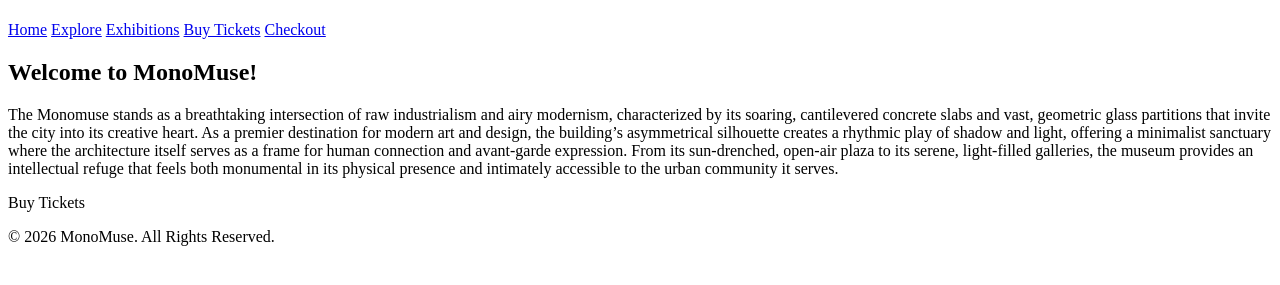
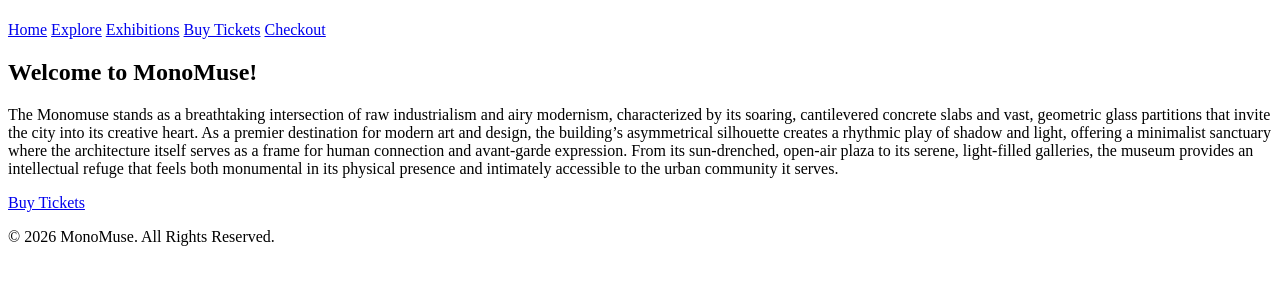
Before and after one commit to maybe-yiyi/67250_technologyproject_phaseb, a plain HTML site: page yiyoungl-increment1/index.html in a window 1280 px wide. Shown: the part 59-344 px from the top of the page. Drawn offline with Linux system fonts and the light colour scheme.

Commit message:
fix: add the href to the buy tickets, change tag to a (#3)
Link is a react tag

```diff
--- a/yiyoungl-increment1/index.html
+++ b/yiyoungl-increment1/index.html
@@ -35,7 +35,7 @@
                 in its physical presence and intimately accessible to the urban
                 community it serves.
             </p>
-            <Link>Buy Tickets</Link>
+            <a href="views/tickets.html">Buy Tickets</a>
         </div>
         <footer>
             <p>&copy; 2026 MonoMuse. All Rights Reserved.</p>
```
